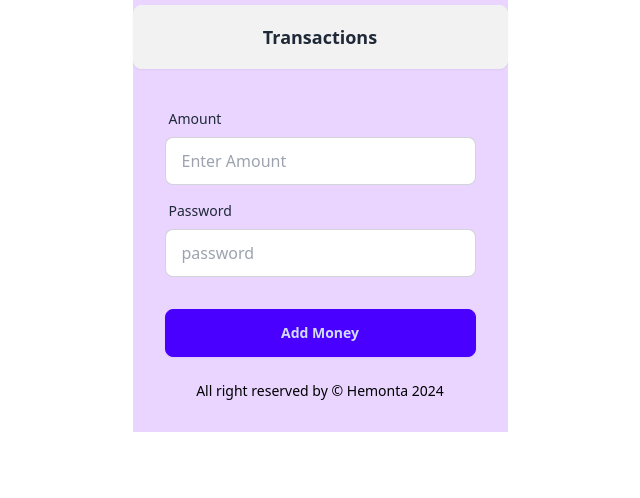
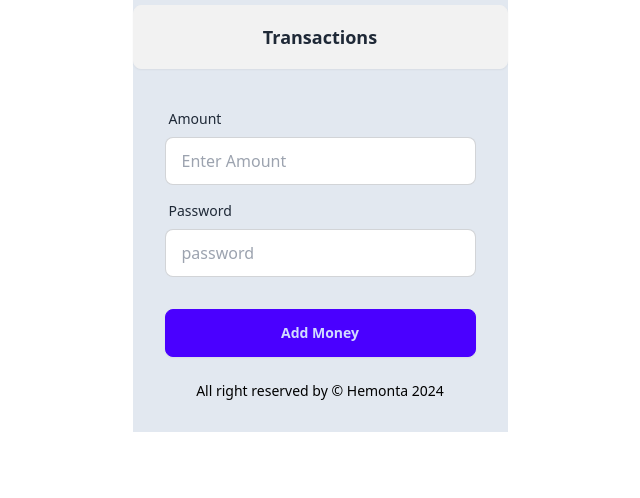
Before and after one commit to Hemonta7/Payooo-Mobile-Bank-with-DOM, a plain HTML site: page home.html in a window 1280 px wide. Shown: the part 302-800 px from the top of the page, without its empty margins (320-960 px from the left). Drawn offline with nearby package versions, Linux system fonts and the light colour scheme.

Commit message:
home page bg color change

```diff
--- a/home.html
+++ b/home.html
@@ -11,7 +11,7 @@
 
 <body>
     <main class="flex justify-center items-center min-h-screen">
-        <div class="artboard phone-2 bg-purple-200">
+        <div class="artboard phone-2 bg-slate-200">
             <!-- logo -->
             <div class="flex justify-center">
                 <img src="./images/Group.png" alt="">
```
